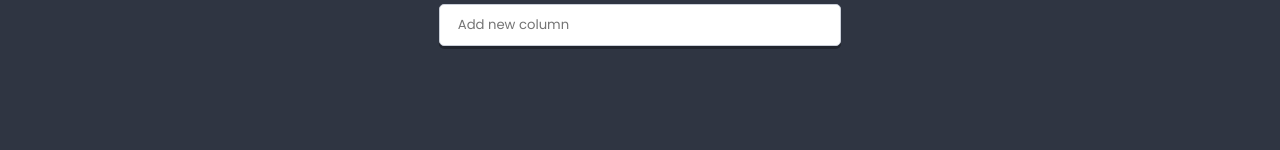
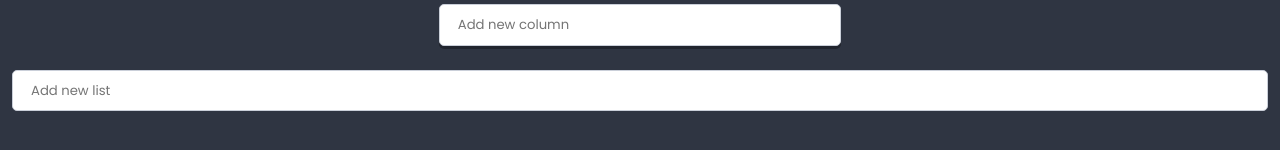
Before and after one commit to Koser61/react-app, a React app: page / in a window 1280 px wide. Shown: the part 742-892 px from the top of the page. Before the commit the page ends 830 px from the top, so only its background shows below. Built offline with nearby package versions, Linux system fonts and the light colour scheme.

Commit message:
Add list creator

```diff
--- a/src/components/App/App.js
+++ b/src/components/App/App.js
@@ -1,15 +1,37 @@
 import React from 'react';
 import styles from './App.scss';
 import List from '../List/List.js';
-import { pageContents, listData } from '../../data/dataStore';
+import Creator from '../Creator/Creator.js';
+import { pageContents, listData, settings } from '../../data/dataStore';
 
 class App extends React.Component {
+  state = {
+    lists: [listData],
+  }
+  addList(title){
+    this.setState(state => (
+      {
+        lists: [
+          ...state.lists,
+          {
+            key: state.lists.length ? state.lists[state.lists.length-1].key+1 : 0,
+            title,
+            image: settings.defaultListImage,
+            columns: [],
+          }
+        ]
+      }
+    ));
+  }
   render() {
     return (
       <main className={styles.component}>
         <h1 className={styles.title}>{pageContents.title}</h1>
         <h2 className={styles.subtitle}>{pageContents.subtitle}</h2>
-        <List {...listData}/>
+        {this.state.lists.map(({key, ...listProps}) => (
+              <List {...listProps}/>
+            ))}
+        <Creator text={settings.listCreatorText} action={title => this.addList(title)}/>
       </main>
     )
   }
--- a/src/data/dataStore.js
+++ b/src/data/dataStore.js
@@ -1,4 +1,5 @@
 export const settings = {
+  listCreatorText: 'Add new list',
   columnCreatorText: 'Add new column',
   cardCreatorText: 'Add new card',
   creator: {
@@ -7,6 +8,7 @@ export const settings = {
     defaultText: 'Add new item',
   },
   defaultListDescription: '<p>I can do all the things!!!</p>',
+  defaultListImage: 'https://i.ibb.co/k0H3LgJ/default-list-image.png',
   defaultColumnIcon: 'list-alt',
 };
 
```
Also changed, not shown: src/images/default-list-image.png (added).
